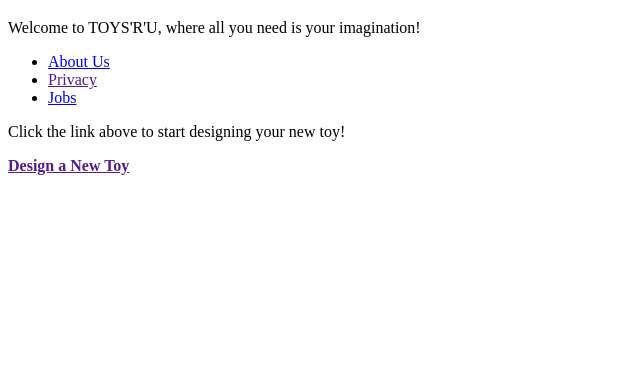
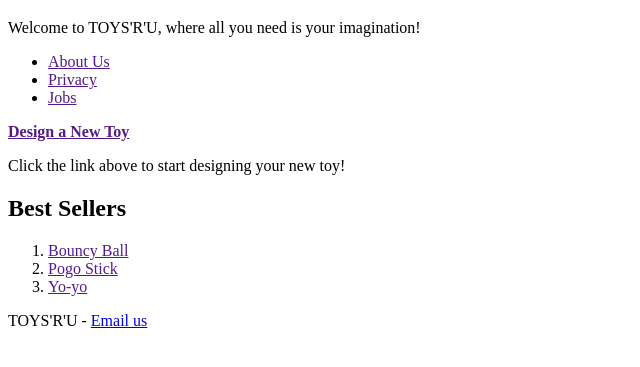
Before and after one commit to DilshanFernando-Dev/mimoCourse, a plain HTML site: page TOYS'R'U Home Page/index.html in a window 1280 px wide. Shown: the part 61-428 px from the top of the page, without its empty margins (0-640 px from the left). Drawn offline with Linux system fonts and the light colour scheme.

Commit message:
Finally, let's add a footer to complete our page.

```diff
--- a/TOYS'R'U Home Page/index.html
+++ b/TOYS'R'U Home Page/index.html
@@ -2,13 +2,22 @@
 <html>
   <body>
     <h1>TOYS'R'U!</h1>
-    <p>Welcome to TOYS'R'U, where all you need is your imagination!</p>
+    <p> Welcome to TOYS'R'U, where all you need is your imagination!</p>
     <ul>
-      <li><a href="1">About Us</a></li>
+      <li><a href="">About Us</a></li>
       <li><a href="">Privacy</a></li>
-      <li><a href="2">Jobs</a></li>
+      <li><a href="">Jobs</a></li>
     </ul>
+    <a href=""><strong>Design a New Toy</strong></a>
     <p>Click the link above to start designing your new toy!</p>
-    <a href="" style="font-weight: bold;">Design a New Toy</a>
+    <h2>Best Sellers</h2>
+    <ol>
+      <li><a href="">Bouncy Ball</a></li>
+      <li><a href="">Pogo Stick</a></li>
+      <li><a href="">Yo-yo</a></li>
+    </ol>
+    <footer>
+      <p>TOYS'R'U - <a href="mailto:nobody@getmimo.com">Email us</a></p>
+    </footer>
   </body>
 </html>
```
